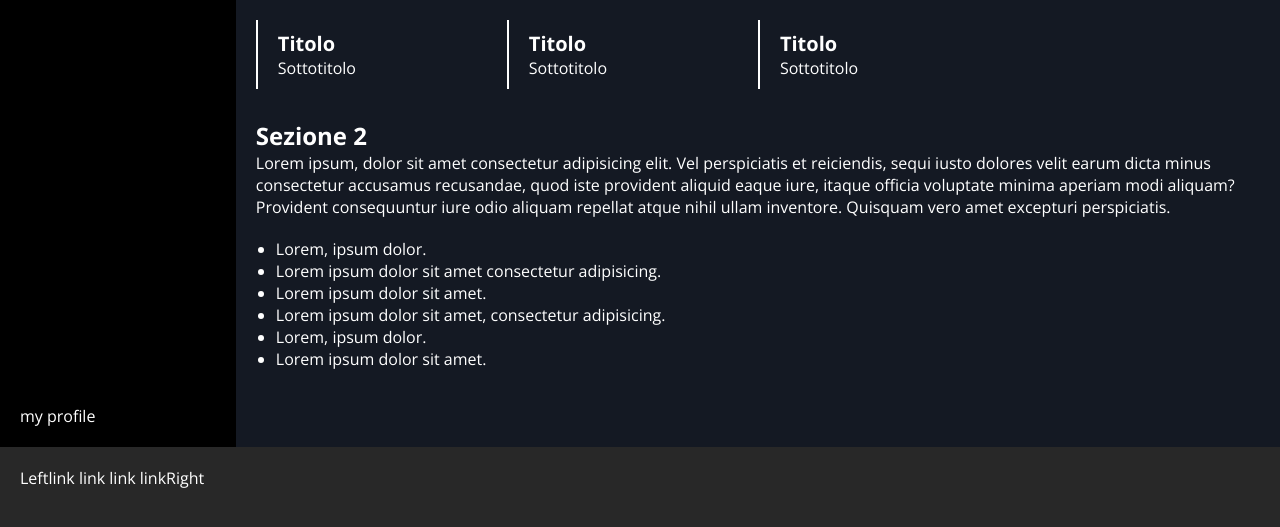
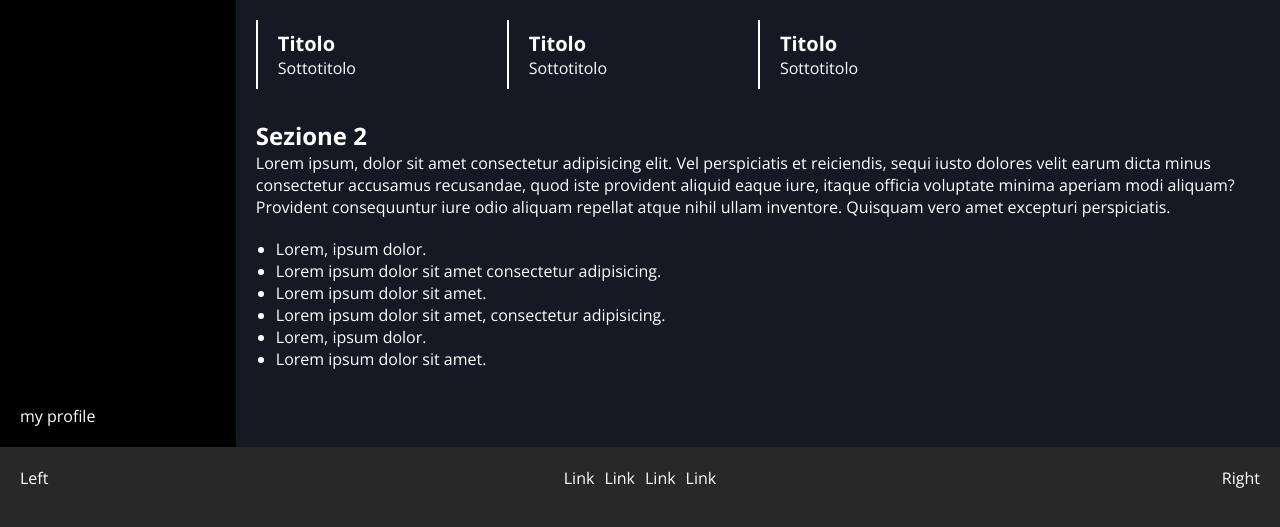
Before and after one commit to MattiaBologna/html-css-viewport, a plain HTML site: page index.html in a window 1280 px wide. Shown: the part 253-780 px from the top of the page. Drawn offline with nearby package versions, Linux system fonts and the light colour scheme.

Commit message:
Add: footer content and style

```diff
--- a/css/style.css
+++ b/css/style.css
@@ -67,6 +67,10 @@ footer {
     background-color: #282828;
     height: 100px;
     padding: 20px;
+}
+
+.col-4 {
+    width: calc(4 * 100% / 12);
 }
 
 /* Webapp */
@@ -143,6 +147,17 @@ footer {
     display: flex;
 }
 
+.footer-links {
+    display: flex;
+    gap: 10px;
+    justify-content: center;
+
+}
+
+.footer-right {
+    text-align: end;
+}
+
 
 
 /* Utilities */
--- a/index.html
+++ b/index.html
@@ -89,8 +89,13 @@
 
         <footer>
             <div class="col-4">Left</div>
-            <div class="col-4">link link link link</div>
-            <div class="col-4">Right</div>
+            <div class="col-4 footer-links">
+                <a href="#">Link</a>
+                <a href="#">Link</a>
+                <a href="#">Link</a>
+                <a href="#">Link</a>
+            </div>
+            <div class="col-4 footer-right">Right</div>
         </footer>
 
     </div>
```
